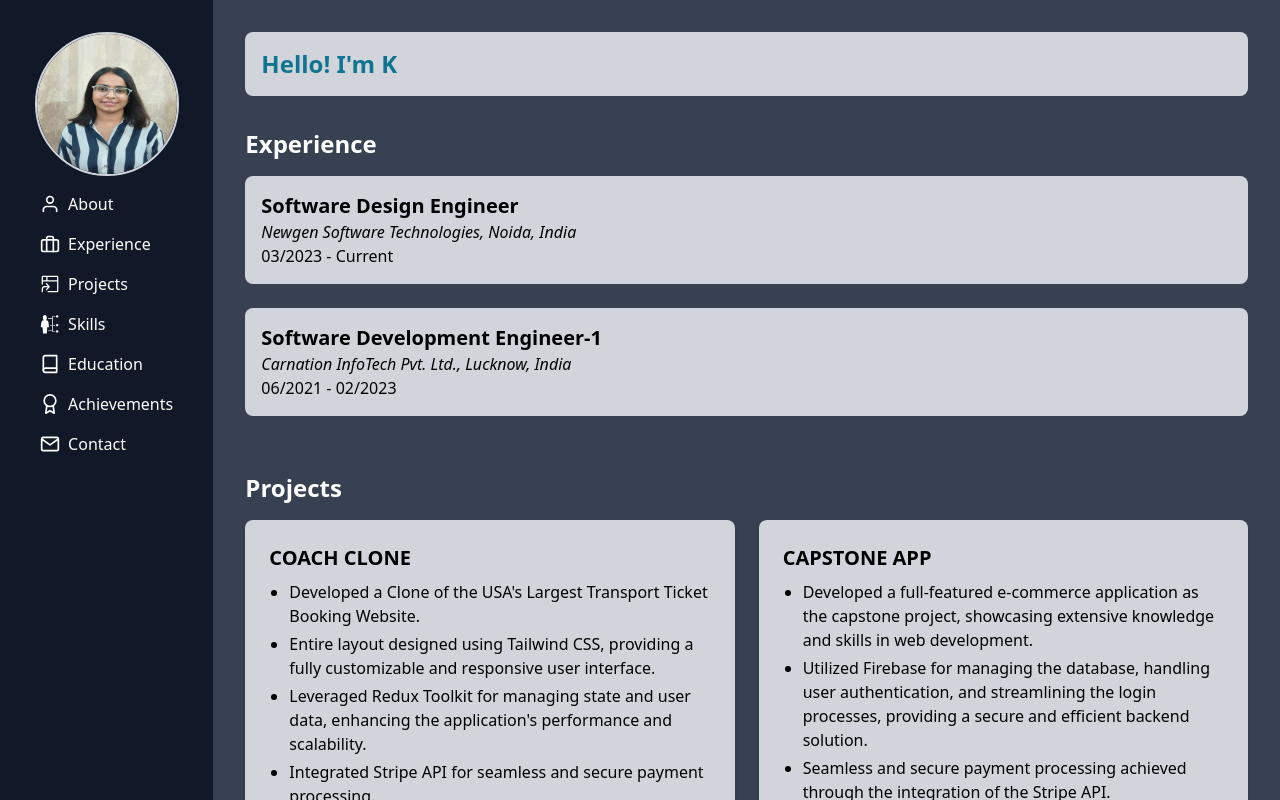
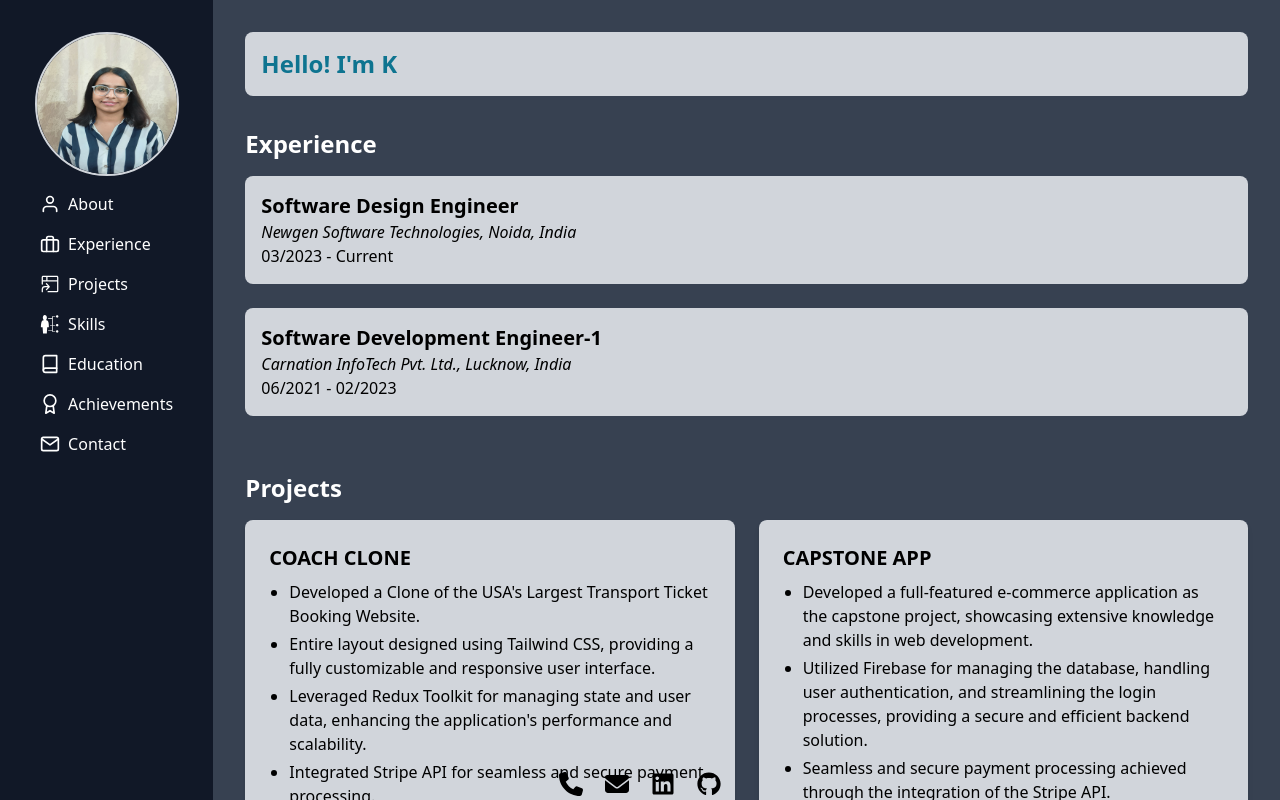
Before and after one commit to kratika16/portfolio, a React (Create React App) app: page / in a window 1280 px wide. Shown: the top 800 px of the page. Built offline with nearby package versions, Linux system fonts and the light colour scheme.

Commit message:
Added dynamic contact methods

```diff
--- a/package.json
+++ b/package.json
@@ -3,6 +3,9 @@
   "version": "0.1.0",
   "private": true,
   "dependencies": {
+    "@fortawesome/free-brands-svg-icons": "^6.5.2",
+    "@fortawesome/free-solid-svg-icons": "^6.5.2",
+    "@fortawesome/react-fontawesome": "^0.2.2",
     "@reduxjs/toolkit": "^2.2.5",
     "@testing-library/jest-dom": "^5.17.0",
     "@testing-library/react": "^13.4.0",
--- a/src/components/LandingPage.js
+++ b/src/components/LandingPage.js
@@ -2,9 +2,14 @@ import React, { useState } from "react";
 import "./LandingPage.css";
 import Home from "./Home";
 import Transition from "./Transition";
+import { useSelector } from "react-redux";
+import { FontAwesomeIcon } from "@fortawesome/react-fontawesome";
+import { faPhone, faEnvelope } from "@fortawesome/free-solid-svg-icons";
+import { faLinkedin, faGithub } from "@fortawesome/free-brands-svg-icons";
 
 function MainLandingPage() {
   const [transitionComplete, setTransitionComplete] = useState(false);
+  const contact = useSelector((state) => state.portfolio.contact);
 
   const handleTransitionComplete = () => {
     setTransitionComplete(true);
@@ -18,6 +23,20 @@ function MainLandingPage() {
       {transitionComplete && (
         <div>
           <Home />
+          <div className=" rounded-lg flex flex-row justify-center w-full space-x-4 fixed bottom-0">
+        <a href={`tel:${contact.phone}`} className="text-2xl">
+          <FontAwesomeIcon icon={faPhone} />
+        </a>
+        <a href={`mailto:${contact.email}`} className="text-2xl">
+          <FontAwesomeIcon icon={faEnvelope} />
+        </a>
+        <a href={contact.linkedin} target="_blank" rel="noopener noreferrer" className="text-2xl">
+          <FontAwesomeIcon icon={faLinkedin} />
+        </a>
+        <a href={contact.github} target="_blank" rel="noopener noreferrer" className="text-2xl">
+          <FontAwesomeIcon icon={faGithub} />
+        </a>
+      </div>
         </div>
       )}
     </div>
--- a/src/index.js
+++ b/src/index.js
@@ -5,6 +5,7 @@ import App from "./App";
 import reportWebVitals from "./reportWebVitals";
 import { Provider } from "react-redux";
 import { store } from "./store";
+import '@fortawesome/fontawesome-svg-core/styles.css';
 
 const root = ReactDOM.createRoot(document.getElementById("root"));
 root.render(
```
Also changed, not shown: 1 other file (tests, documents, lock files or other folders).
